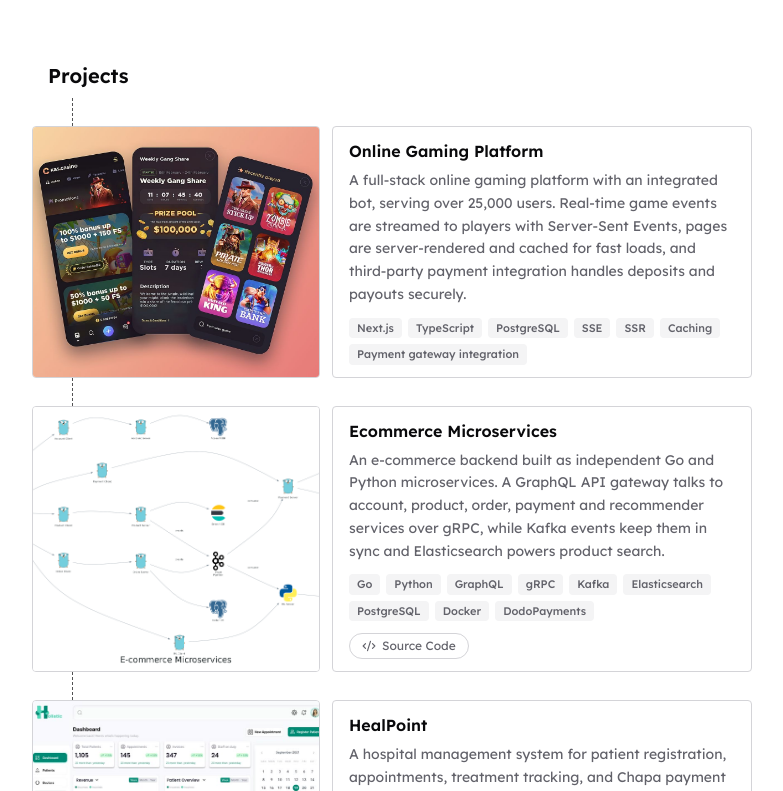
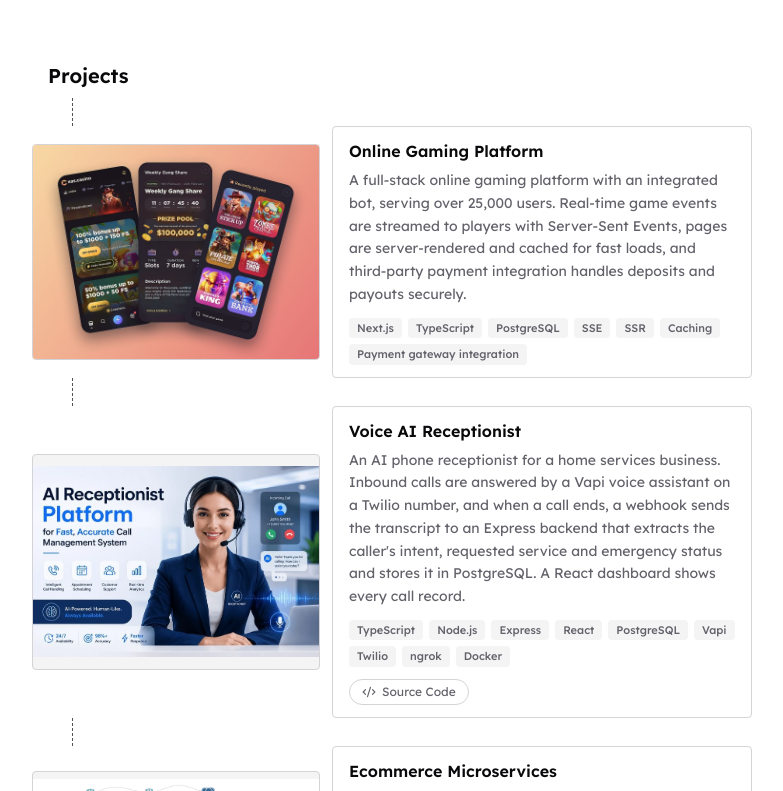
Before and after one commit to Bisrat-19/portfolio, a Next.js app: page / in a window 1280 px wide. Shown: the part 2189-2980 px from the top of the page, without its empty margins (248-1031 px from the left). Built offline with nearby package versions, Linux system fonts and the light colour scheme.

Commit message:
refactor: update project data structure by removing imagePosition and adding new project entry for Voice AI Receptionist with corresponding image

```diff
--- a/app/components/projects.tsx
+++ b/app/components/projects.tsx
@@ -19,19 +19,19 @@ export function Projects() {
               </div>
             )}
             <article className="flex h-full flex-col sm:h-auto sm:flex-row">
-              <div className="relative h-44 w-full shrink-0 overflow-hidden rounded border border-border transition-all duration-300 group-hover:border-foreground group-hover:shadow-lg sm:h-auto sm:min-h-52 sm:w-[40%]">
+              <div className="relative aspect-[4/3] w-full shrink-0 overflow-hidden rounded border border-border bg-muted transition-all duration-300 group-hover:border-foreground group-hover:shadow-lg sm:w-[40%] sm:self-center">
                 {project.image ? (
                   <Image
                     src={project.image}
                     alt={`${project.title} project preview`}
                     fill
                     sizes="(min-width: 640px) 300px, 85vw"
-                    className={`object-cover transition-transform duration-500 group-hover:scale-105 ${project.imagePosition ?? "object-top"}`}
+                    className="object-contain transition-transform duration-500 group-hover:scale-105"
                   />
                 ) : (
                   <div
                     aria-hidden
-                    className="flex h-full min-h-44 items-center justify-center bg-muted bg-[radial-gradient(hsl(var(--border))_1px,transparent_1px)] p-6 text-center [background-size:14px_14px]"
+                    className="flex h-full items-center justify-center bg-muted bg-[radial-gradient(hsl(var(--border))_1px,transparent_1px)] p-6 text-center [background-size:14px_14px]"
                   >
                     <span className="text-lg font-semibold tracking-tight text-foreground/80 transition-transform duration-500 group-hover:scale-105">
                       {project.title}
--- a/app/data.ts
+++ b/app/data.ts
@@ -81,8 +81,6 @@ export type Project = {
   tech: string[]
   // Without an image the card shows a placeholder with the project title
   image?: string
-  // Tailwind object-position class for the card crop; defaults to "object-top"
-  imagePosition?: string
   github?: string
   live?: string
 }
@@ -93,14 +91,19 @@ export const projects: Project[] = [
     description: "A full-stack online gaming platform with an integrated bot, serving over 25,000 users. Real-time game events are streamed to players with Server-Sent Events, pages are server-rendered and cached for fast loads, and third-party payment integration handles deposits and payouts securely.",
     tech: ["Next.js", "TypeScript", "PostgreSQL", "SSE", "SSR", "Caching", "Payment gateway integration"],
     image: "/project_gaming_platform.jpg",
-    imagePosition: "object-center",
+  },
+  {
+    title: "Voice AI Receptionist",
+    description: "An AI phone receptionist for a home services business. Inbound calls are answered by a Vapi voice assistant on a Twilio number, and when a call ends, a webhook sends the transcript to an Express backend that extracts the caller's intent, requested service and emergency status and stores it in PostgreSQL. A React dashboard shows every call record.",
+    tech: ["TypeScript", "Node.js", "Express", "React", "PostgreSQL", "Vapi", "Twilio", "ngrok", "Docker"],
+    image: "/project_voice_ai_receptionist.jpg",
+    github: "https://github.com/Bisrat-19/voice-ai-agent",
   },
   {
     title: "Ecommerce Microservices",
     description: "An e-commerce backend built as independent Go and Python microservices. A GraphQL API gateway talks to account, product, order, payment and recommender services over gRPC, while Kafka events keep them in sync and Elasticsearch powers product search.",
     tech: ["Go", "Python", "GraphQL", "gRPC", "Kafka", "Elasticsearch", "PostgreSQL", "Docker", "DodoPayments"],
     image: "/project_ecommerce_microservices.png",
-    imagePosition: "object-center",
     github: "https://github.com/Bisrat-19/Ecommerce_API",
   },
   {
@@ -116,16 +119,14 @@ export const projects: Project[] = [
     description: "A project management tool that helps teams organize projects, manage tasks, and collaborate with real-time chat, notifications, boards, task assignments, and role-based access.",
     tech: ["Next.js", "TypeScript", "Tailwind CSS", "Express.js", "Socket.io", "MongoDB"],
     image: "/project_collabboard_kanban.png",
-    imagePosition: "object-center",
     github: "https://github.com/Bisrat-19/CollabBoard",
     live: "https://collab-board-steel.vercel.app/",
   },
   {
     title: "ArifMusic",
-    description: "A cross-platform Ethiopian music streaming app with role-based experiences for listeners, artists, and admins. Listeners stream, search, and build playlists with offline playback, artists upload and manage their tracks from a dashboard, and admins manage users and content. The Flutter app is backed by a Node.js and Express REST API secured with JWT, with data stored in MongoDB.",
+    description: "A cross-platform Ethiopian music streaming app for listeners, artists, and admins. Listeners stream, search, and build playlists, artists upload and manage their tracks, and admins manage users and content, all backed by a Node.js and Express REST API with JWT auth and MongoDB.",
     tech: ["Flutter", "Node.js", "Express.js", "REST API", "MongoDB"],
     image: "/project_arifmusic_tunetribe.jpg",
-    imagePosition: "object-center",
     github: "https://github.com/Bisrat-19/Music-App",
   },
 ]
```
Also changed, not shown: public/project_voice_ai_receptionist.jpg (added).
